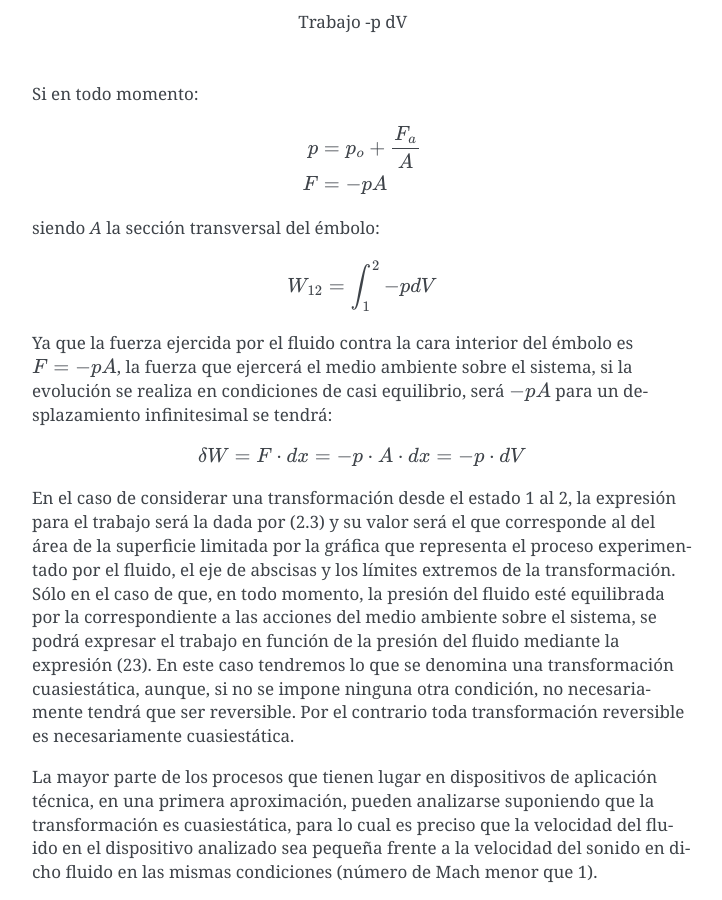
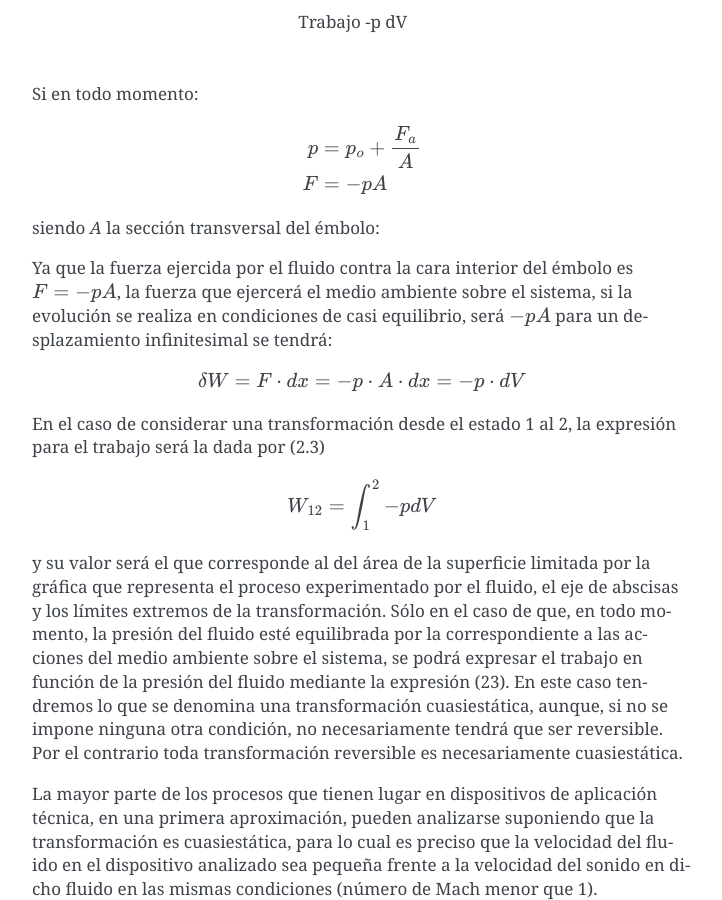
Before and after one commit to mantielero/termodinamica, a Sphinx documentation site: the page built from source/primer_principio_trabajo_procesos_cuasiestaticos.rst, in a window 1280 px wide and 900 px high, scrolled down 955 px. Shown: the whole window, without its empty margins (388-1110 px from the left). Built offline with Sphinx 7.4.7, drawn with Linux system fonts in a browser that asks for light colours; pages that are not in the unit, such as notebooks, are missing from menus; some of the changed lines change nothing that is shown.

Commit message:
Update primer_principio_trabajo_procesos_cuasiestaticos.rst

```diff
--- a/source/primer_principio_trabajo_procesos_cuasiestaticos.rst
+++ b/source/primer_principio_trabajo_procesos_cuasiestaticos.rst
@@ -32,9 +32,7 @@ Si en todo momento:
 
 siendo *A* la sección transversal  del émbolo:
 
-.. math::
 
-   W_{12} = \int_1^2 -p dV
 
 Ya que la fuerza ejercida por el fluido contra la cara interior del émbolo es :math:`F = -pA`, la fuerza que ejercerá el medio ambiente sobre el sistema, si la evolución se realiza en condiciones de casi equilibrio, será :math:`-p A` para un desplazamiento infinitesimal se tendrá:
 
@@ -43,7 +41,15 @@ Ya que la fuerza ejercida por el fluido contra la cara interior del émbolo es :
 
    \delta W = F \cdot dx = -p \cdot  A  \cdot dx = -p \cdot dV
 
-En el caso de considerar una transformación desde el estado 1 al 2, la expresión para el trabajo será la dada por (2.3) y su valor será el que corresponde al del área de la superficie limitada por la gráfica que representa el proceso experimentado por el fluido, el eje de abscisas y los límites extremos de la transformación. Sólo en el caso de que, en todo momento, la presión del fluido esté equilibrada por la correspondiente a las acciones del medio ambiente sobre el sistema, se podrá expresar el trabajo en función de la presión del fluido mediante la expresión (23). En este caso tendremos lo que se denomina una transformación cuasiestática, aunque, si no se impone ninguna otra condición, no necesariamente tendrá que ser reversible. Por el contrario toda transformación reversible es necesariamente cuasiestática.
+En el caso de considerar una transformación desde el estado 1 al 2, la expresión para el trabajo será la dada por (2.3)
+
+
+.. math::
+
+   W_{12} = \int_1^2 -p dV
+
+
+y su valor será el que corresponde al del área de la superficie limitada por la gráfica que representa el proceso experimentado por el fluido, el eje de abscisas y los límites extremos de la transformación. Sólo en el caso de que, en todo momento, la presión del fluido esté equilibrada por la correspondiente a las acciones del medio ambiente sobre el sistema, se podrá expresar el trabajo en función de la presión del fluido mediante la expresión (23). En este caso tendremos lo que se denomina una transformación cuasiestática, aunque, si no se impone ninguna otra condición, no necesariamente tendrá que ser reversible. Por el contrario toda transformación reversible es necesariamente cuasiestática.
 
 La mayor parte de los procesos que tienen lugar en dispositivos de aplicación técnica, en una primera aproximación, pueden analizarse suponiendo que la transformación es cuasiestática, para lo cual es preciso que la velocidad del fluido en el dispositivo analizado sea pequeña frente a la velocidad del sonido en dicho fluido en las mismas condiciones (número de Mach menor que 1).
 
```
